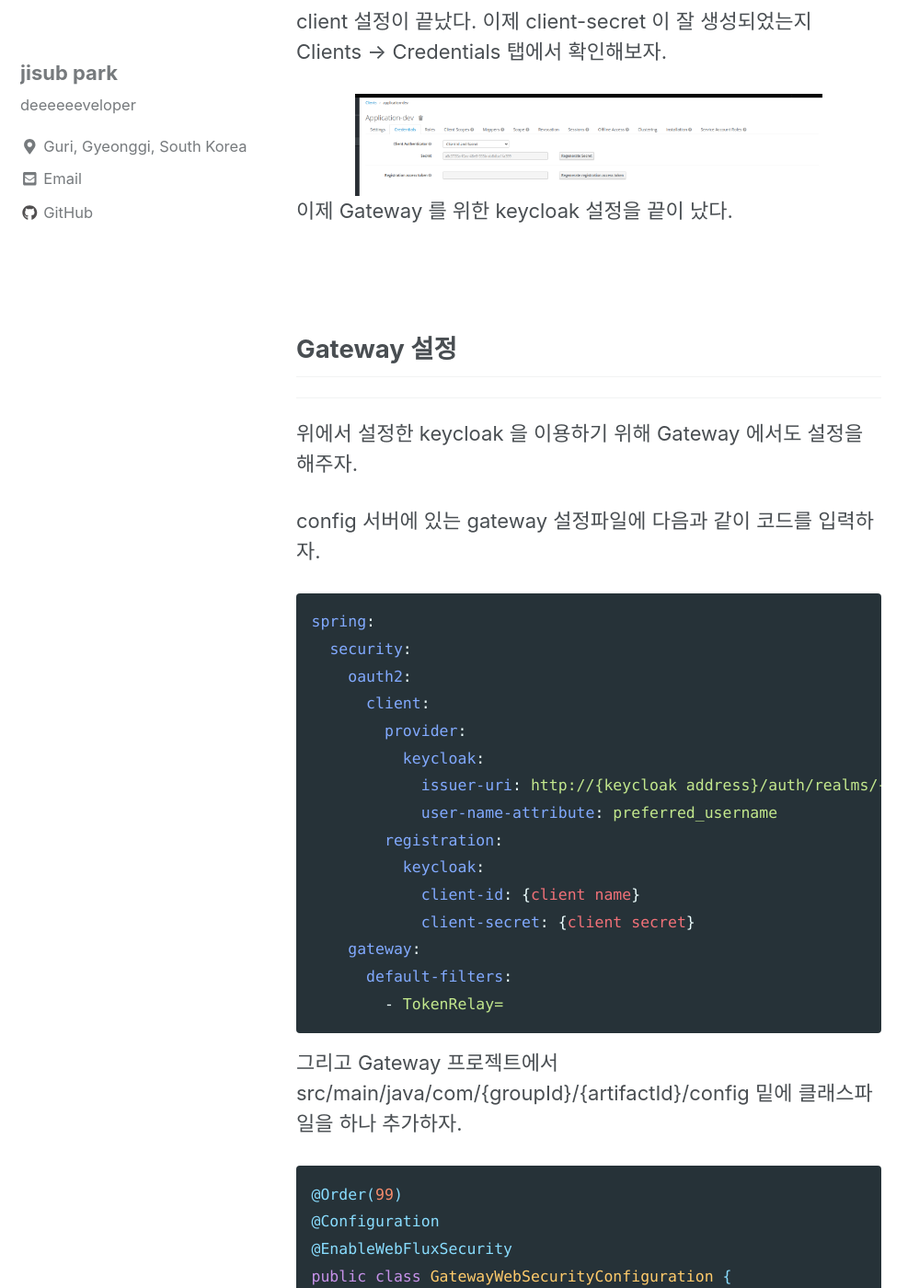
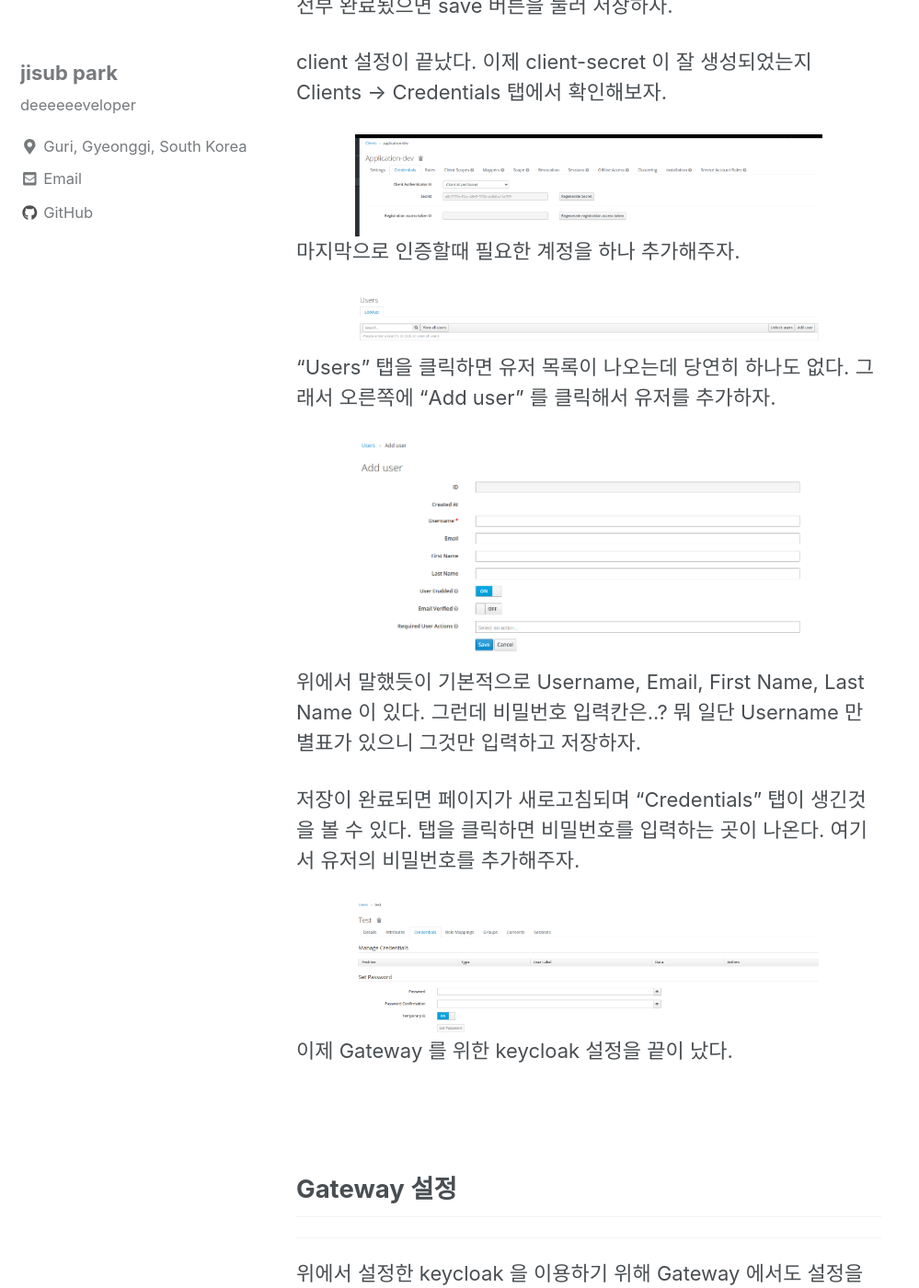
Before and after one commit to subji/subji.github.io, a Jekyll site: the page built from _posts/2020-07-08-keycloak1.md, in a window 1280 px wide and 1400 px high, scrolled down 5718 px. Shown: the whole window at 92% size, without its empty margins (0-999 px from the left). Built offline with Jekyll 4.4.1, drawn with Linux system fonts in a browser that asks for light colours; cached includes are drawn as plain includes; nearby versions of some CDN libraries; comment, search, counter and statistics services are not loaded; some of the changed text lies outside the part shown.

Commit message:
202007081530

```diff
--- a/_posts/2020-07-08-keycloak1.md
+++ b/_posts/2020-07-08-keycloak1.md
@@ -82,6 +82,7 @@ MSA 에서 인증, 권한 부여 서비스로 keycloak 을 사용하기 위해
 
 1. **Realm 생성**
 2. **Client 생성**
+3. **User 생성**
 
 Realm 은 초기에는 Master Realm 만 존재한다. 하지만 우리는 Master 가 아닌 MSA 에서 사용할 렐름이 필요하기 때문에 생성해준다.
 
@@ -113,6 +114,26 @@ client 설정이 끝났다. 이제 client-secret 이 잘 생성되었는지 Clie
 
 <div style="width: 100%; text-align: center;">
   <img src="https://subji.github.io/assets/images/keycloak7.png" style="width: 80%">
+</div>
+
+마지막으로 인증할때 필요한 계정을 하나 추가해주자.
+
+<div style="width: 100%; text-align: center;">
+  <img src="https://subji.github.io/assets/images/keycloak8.png" style="width: 80%">
+</div>
+
+"Users" 탭을 클릭하면 유저 목록이 나오는데 당연히 하나도 없다. 그래서 오른쪽에 "Add user" 를 클릭해서 유저를 추가하자.
+
+<div style="width: 100%; text-align: center;">
+  <img src="https://subji.github.io/assets/images/keycloak9.png" style="width: 80%">
+</div>
+
+위에서 말했듯이 기본적으로 Username, Email, First Name, Last Name 이 있다. 그런데 비밀번호 입력칸은..? 뭐 일단 Username 만 별표가 있으니 그것만 입력하고 저장하자.
+
+저장이 완료되면 페이지가 새로고침되며 "Credentials" 탭이 생긴것을 볼 수 있다. 탭을 클릭하면 비밀번호를 입력하는 곳이 나온다. 여기서 유저의 비밀번호를 추가해주자.
+
+<div style="width: 100%; text-align: center;">
+  <img src="https://subji.github.io/assets/images/keycloak10.png" style="width: 80%">
 </div>
 
 이제 Gateway 를 위한 keycloak 설정을 끝이 났다.
@@ -271,4 +292,10 @@ public class UserController {
 
 위 내용은 OAuth, JWT 로 인증을 처리한다는 것이며 권한은 email 일때만 Users API 를 조회할 수 있다.
 
-이제 service 까지 실행해서 컨트롤러로 요청을 해보자. 로그인이 안되었다면 로그인 후 값이 출력될 것이다.
+이제 service 까지 실행해서 컨트롤러로 요청을 해보자. 로그인이 안되었다면 로그인 후 값이 출력될 것이다. 로그인 유저와 비밀번호는 이전에 keycloak 관리 페이지에서 만든 Username 과 Password 이다.
+
+<br>
+
+## **마치며**
+---
+현재 keycloak 은 h2 데이터베이스를 사용해서 파일로 사용자를 관리하고 있다. 하지만 나는 내가 만들어놓은 사용자 테이블을 사용해서 인증을 하고 싶다. 다음에는 사용자 외부 테이블을 keycloak 에 연결하는 것을 알아보자.
```
Also changed, not shown: assets/images/keycloak10.png (added), assets/images/keycloak8.png (added), assets/images/keycloak9.png (added).
